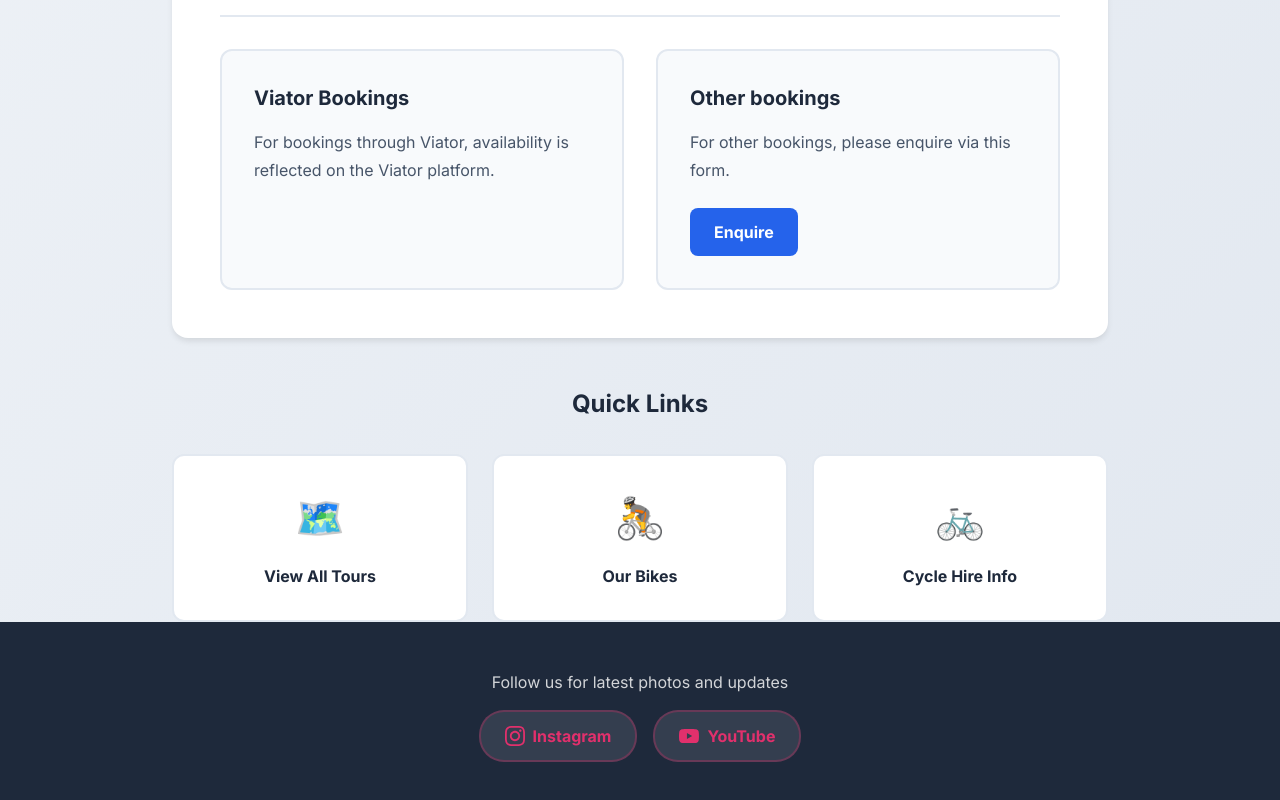
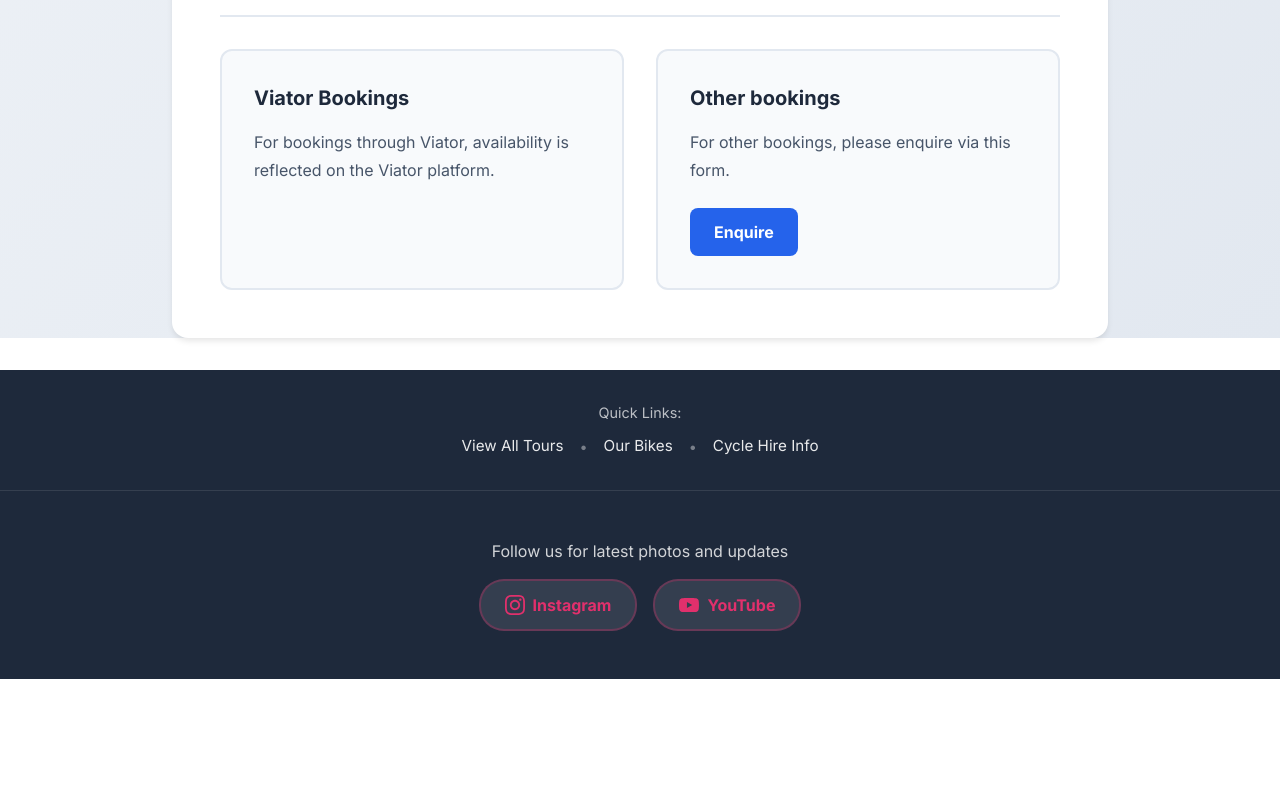
Before and after one commit to jonathan-h-grebe/minoh_cycles_static, a Vue app: page /how-to-book in a window 1280 px wide. Shown: the part 2301-3101 px from the top of the page. After the commit the page ends 2980 px from the top, so only its background shows below. Built offline with nearby package versions, Linux system fonts and the light colour scheme.

Commit message:
small improvements to links

```diff
--- a/src/components/BikesPage.vue
+++ b/src/components/BikesPage.vue
@@ -47,6 +47,7 @@
           <p class="bikes-note">{{ $t('bikesPage.note') }}</p>
           <router-link
             to="/tours"
+            @click="scrollToTop"
             class="book-button"
           >
             {{ $t('cta.button') }}
@@ -77,6 +78,11 @@ export default {
 
     return {
       currentLocale
+    }
+  },
+  methods: {
+    scrollToTop() {
+      window.scrollTo({ top: 0, behavior: 'smooth' })
     }
   }
 }
--- a/src/components/HowToBookPage.vue
+++ b/src/components/HowToBookPage.vue
@@ -138,29 +138,23 @@
           </div>
         </div>
 
-        <!-- Quick Links -->
-        <div class="quick-links-section">
-          <h3>{{ $t('howToBook.quickLinks.title') }}</h3>
-          <div class="quick-links-grid">
-            <router-link to="/tours" class="quick-link-card">
-              <span class="link-icon">🗺️</span>
-              <span>{{ $t('howToBook.quickLinks.viewTours') }}</span>
-            </router-link>
-            <router-link to="/bikes" class="quick-link-card">
-              <span class="link-icon">🚴</span>
-              <span>{{ $t('howToBook.quickLinks.viewBikes') }}</span>
-            </router-link>
-            <router-link to="/rentals" class="quick-link-card">
-              <span class="link-icon">🚲</span>
-              <span>{{ $t('howToBook.quickLinks.cycleHire') }}</span>
-            </router-link>
-          </div>
-        </div>
-
       </div>
     </main>
 
-    <AppFooter />
+    <AppFooter>
+      <div class="footer-quick-links">
+        <div class="container">
+          <p class="quick-links-text">{{ $t('howToBook.quickLinks.title') }}:</p>
+          <div class="quick-links">
+            <router-link to="/tours" class="footer-link">{{ $t('howToBook.quickLinks.viewTours') }}</router-link>
+            <span class="separator">•</span>
+            <router-link to="/bikes" class="footer-link">{{ $t('howToBook.quickLinks.viewBikes') }}</router-link>
+            <span class="separator">•</span>
+            <router-link to="/rentals" class="footer-link">{{ $t('howToBook.quickLinks.cycleHire') }}</router-link>
+          </div>
+        </div>
+      </div>
+    </AppFooter>
   </div>
 </template>
 
@@ -517,48 +511,43 @@ export default {
   transform: translateY(-2px);
 }
 
-/* Quick Links */
-.quick-links-section {
-  margin-top: 3rem;
+/* Footer Quick Links */
+.footer-quick-links {
+  background-color: #1e293b;
+  padding: 2rem 0;
   text-align: center;
+  border-bottom: 1px solid rgba(255, 255, 255, 0.1);
 }
 
-.quick-links-section h3 {
-  font-size: 1.5rem;
-  font-weight: 600;
-  color: #1e293b;
-  margin-bottom: 2rem;
+.quick-links-text {
+  font-size: 0.9rem;
+  color: rgba(255, 255, 255, 0.7);
+  margin-bottom: 0.75rem;
 }
 
-.quick-links-grid {
-  display: grid;
-  grid-template-columns: repeat(auto-fit, minmax(200px, 1fr));
-  gap: 1.5rem;
+.quick-links {
+  display: flex;
+  justify-content: center;
+  align-items: center;
+  gap: 1rem;
+  flex-wrap: wrap;
 }
 
-.quick-link-card {
-  background: white;
-  padding: 2rem;
-  border-radius: 12px;
-  border: 2px solid #e2e8f0;
+.footer-link {
+  color: rgba(255, 255, 255, 0.9);
   text-decoration: none;
-  color: #1e293b;
-  font-weight: 600;
-  transition: all 0.3s ease;
-  display: flex;
-  flex-direction: column;
-  align-items: center;
-  gap: 1rem;
+  font-size: 0.95rem;
+  transition: color 0.3s ease;
 }
 
-.quick-link-card:hover {
-  border-color: #2563eb;
-  transform: translateY(-5px);
-  box-shadow: 0 10px 25px -5px rgba(0, 0, 0, 0.15);
+.footer-link:hover {
+  color: #60a5fa;
+  text-decoration: underline;
 }
 
-.link-icon {
-  font-size: 2.5rem;
+.separator {
+  color: rgba(255, 255, 255, 0.4);
+  font-size: 0.9rem;
 }
 
 /* Responsive */
@@ -627,8 +616,13 @@ export default {
     grid-template-columns: 1fr;
   }
 
-  .quick-links-grid {
-    grid-template-columns: 1fr;
+  .quick-links {
+    flex-direction: column;
+    gap: 0.75rem;
+  }
+
+  .separator {
+    display: none;
   }
 }
 </style>
```
